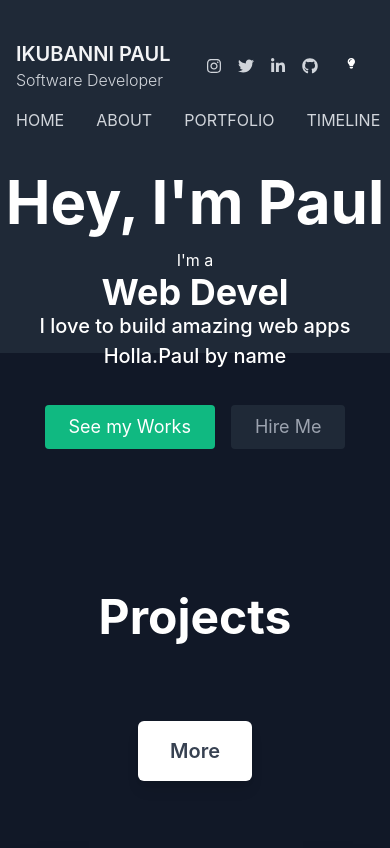
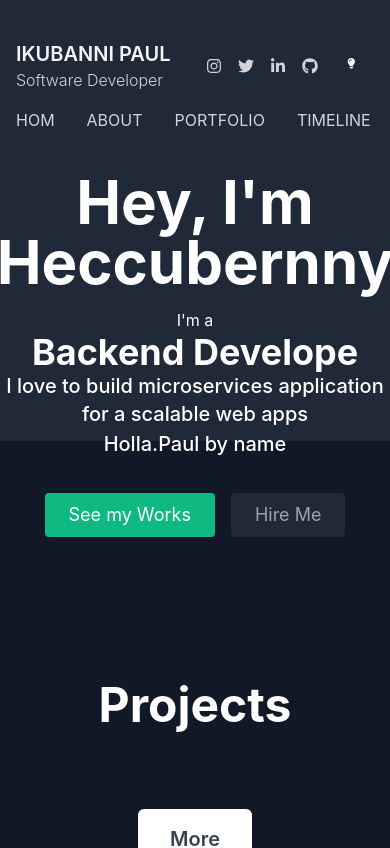
Before and after one commit to Heccubernny/portfolio, a Next.js app: page / in a window 390 px wide. Shown: the top 848 px of the page. Built offline with nearby package versions, Linux system fonts and the light colour scheme; no server answers.

Commit message:
updating

```diff
--- a/components/Hero.js
+++ b/components/Hero.js
@@ -8,8 +8,8 @@ export default function Hero() {
   useEffect(() => {
     const typed = new Typed(el.current, {
       strings : [
-        "Web Developer",
-        "UI Designer",
+        "Backend Developer",
+        "UI/UX Designer",
         "Data Scientist",
         "Statistician"
       ],
@@ -28,9 +28,9 @@ export default function Hero() {
 
       <div className="mx-auto text-center lg:p-10 lg:flex-grow md:w-1/2 lg:pr-24 md:pr-16 flex flex-col md:items-start md:text-left mb-16 md:mb-0 items-center">
 
-      <h1 className="sm:text-4xl mb-4 text-white title-font text-6xl font-bold capitalize">Hey, I'm Paul</h1>
+      <h1 className="sm:text-4xl mb-4 text-white title-font text-6xl font-bold capitalize">Hey, I'm Heccubernny</h1>
       I'm a <span ref={el} className="text-4xl font-bold text-center"></span>
-      <p className="lg-inline-block text-xl font-medium">I love to build amazing web apps</p>
+      <p className="lg-inline-block text-xl font-medium">I love to build microservices application for a scalable web apps</p>
           <p className="mb-8 leading-relaxed text-xl font-medium">{userData.about.description}</p>
           <div className = "flex justify-center">
             <a href="/portfolio" className="inline-flex text-white bg-green-500 border-0 py-2 px-6 focus:outline-none hover:bg-green-600 rounded text-lg">See my Works</a>
--- a/components/Navbar.js
+++ b/components/Navbar.js
@@ -115,7 +115,7 @@ export default function Navbar() {
             <FaLinkedinIn />
           </a>
           <a
-            href={userData.socialLinks.twitter}
+            href={userData.socialLinks.github}
             className="text-base font-normal text-gray-600 dark:text-gray-300"
           ><FaGithub />
 
@@ -148,7 +148,7 @@ export default function Navbar() {
       <div className="space-x-8 block md:hidden mt-4">
       <Link href="/">
           <a className="text-base font-normal text-gray-600 dark:text-gray-300">
-            HOME
+            HOM
           </a>
         </Link>
         <Link href="/about">
```
